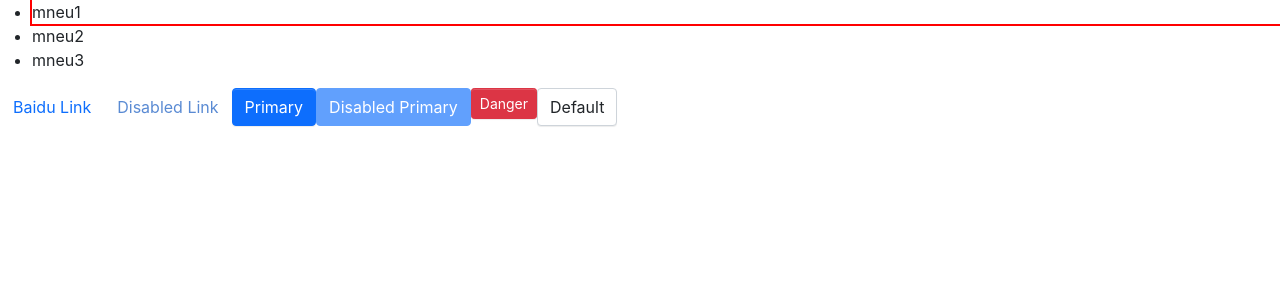
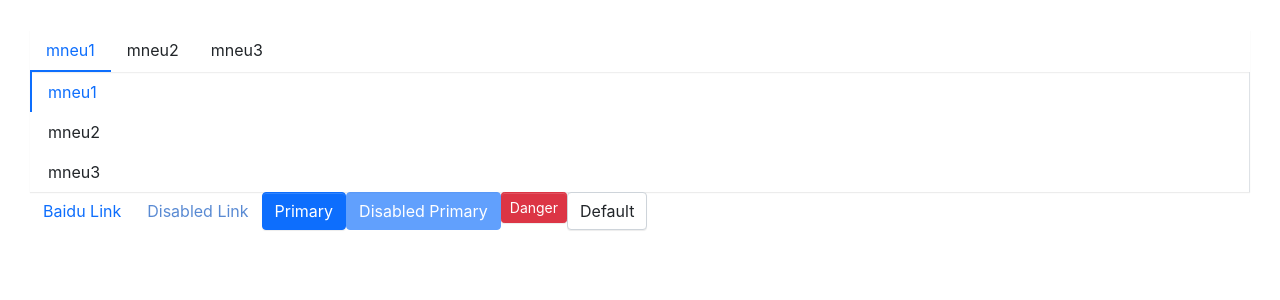
Before and after one commit to wangkaiwd/react-pcweb, a React (Create React App) app: page / in a window 1280 px wide. Shown: the top 300 px of the page. Built offline with nearby package versions, Linux system fonts and the light colour scheme.

Commit message:
feat: preliminary complete menu component style

```diff
--- /dev/null
+++ b/src/App.scss
@@ -0,0 +1,3 @@
+.App {
+  padding: 30px;
+}
--- a/src/App.tsx
+++ b/src/App.tsx
@@ -1,18 +1,40 @@
-import React, { useState } from 'react';
-import Button, { ButtonSize, ButtonType } from './components/button/button';
-import MenuItem from './components/menu/menuItem';
-import Menu from './components/menu/menu';
+import React, { useState } from "react";
+import Button, { ButtonSize, ButtonType } from "./components/button/button";
+import MenuItem from "./components/menu/menuItem";
+import Menu from "./components/menu/menu";
+import "./App.scss";
 
 const App = () => {
-  const [name, setName] = useState('0');
+  const [name, setName] = useState("0");
   return (
     <div className="App">
-      <Menu selectedName={name} onSelect={(name) => {setName(name);}}>
+      <Menu
+        selectedName={name}
+        onSelect={(name) => {
+          setName(name);
+        }}
+      >
         <MenuItem name="0">mneu1</MenuItem>
         <MenuItem name="1">mneu2</MenuItem>
         <MenuItem name="2">mneu3</MenuItem>
       </Menu>
-      <Button target="_blank" btnType={ButtonType.Link} href="https://www.baidu.com">
+      <Menu
+        selectedName={name}
+        mode={"vertical"}
+        onSelect={(name) => {
+          setName(name);
+        }}
+      >
+        <MenuItem name="0">mneu1</MenuItem>
+        <MenuItem name="1">mneu2</MenuItem>
+        <MenuItem name="2">mneu3</MenuItem>
+      </Menu>
+
+      <Button
+        target="_blank"
+        btnType={ButtonType.Link}
+        href="https://www.baidu.com"
+      >
         Baidu Link
       </Button>
 
@@ -29,9 +51,7 @@ const App = () => {
       <Button size={ButtonSize.Small} btnType={ButtonType.Danger}>
         Danger
       </Button>
-      <Button>
-        Default
-      </Button>
+      <Button>Default</Button>
     </div>
   );
 };
--- /dev/null
+++ b/src/components/menu/menu.scss
@@ -0,0 +1,34 @@
+@import "../../styles/variables";
+.enjoy-menu {
+  display: flex;
+  box-shadow: $menu-box-shadow;
+  &-item {
+    padding: $menu-item-padding-y $menu-item-padding-x;
+    cursor: pointer;
+    transition: $menu-transition;
+    &.disabled {
+      color: $menu-item-disabled-color;
+      cursor: default;
+      pointer-events: none;
+    }
+    &.active,
+    &:hover {
+      color: $menu-item-active-color;
+      border-bottom: $menu-item-active-border-width solid
+        $menu-item-active-color;
+    }
+  }
+  &-vertical {
+    flex-direction: column;
+    border-right: $menu-border-width solid $menu-border-color;
+    .enjoy-menu-item {
+      border-left: $menu-item-active-border-width solid transparent;
+      &.active,
+      &:hover {
+        border-left: $menu-item-active-border-width solid
+          $menu-item-active-color;
+        border-bottom: none;
+      }
+    }
+  }
+}
--- a/src/components/menu/menuItem.scss
+++ /dev/null
@@ -1,6 +0,0 @@
-.enjoy-menu-item {
-  &.active {
-    // outline 不会占据空间，导致样式变形
-    outline: 2px solid red;
-  }
-}
--- a/src/components/menu/menuItem.tsx
+++ b/src/components/menu/menuItem.tsx
@@ -1,25 +1,20 @@
-import React, { FC, LiHTMLAttributes, useContext } from 'react';
-import './menuItem.scss';
-import classNames from 'classnames';
-import { MenuContext } from './menu';
+import React, { FC, LiHTMLAttributes, useContext } from "react";
+import classNames from "classnames";
+import { MenuContext } from "./menu";
 
 interface MenuItemProps extends LiHTMLAttributes<HTMLLIElement> {
   name: string;
   disabled?: boolean;
 }
 
-const clsPre = 'enjoy-menu-item';
+const clsPre = "enjoy-menu-item";
 const MenuItem: FC<MenuItemProps> = (props) => {
   const { currentName, onSelect } = useContext(MenuContext);
   const { children, className, disabled, name, ...rest } = props;
-  const cls = classNames(
-    className,
-    clsPre,
-    {
-      active: name === currentName,
-      disabled
-    }
-  );
+  const cls = classNames(className, clsPre, {
+    active: name === currentName,
+    disabled,
+  });
   const onClick = () => {
     if (onSelect) {
       onSelect(name);
--- a/src/styles/_reboot.scss
+++ b/src/styles/_reboot.scss
@@ -145,16 +145,15 @@ address {
   line-height: inherit;
 }
 
-ol,
-ul {
-  padding-left: 2rem;
+ul li {
+  list-style: none;
 }
 
 ol,
 ul,
 dl {
-  margin-top: 0;
-  margin-bottom: 1rem;
+  margin: 0;
+  padding: 0;
 }
 
 ol ol,
```
Also changed, not shown: package.json (+14 -1 lines), src/components/menu/menu.tsx (+27 -20 lines), 2 other files (tests, documents, lock files or other folders).
